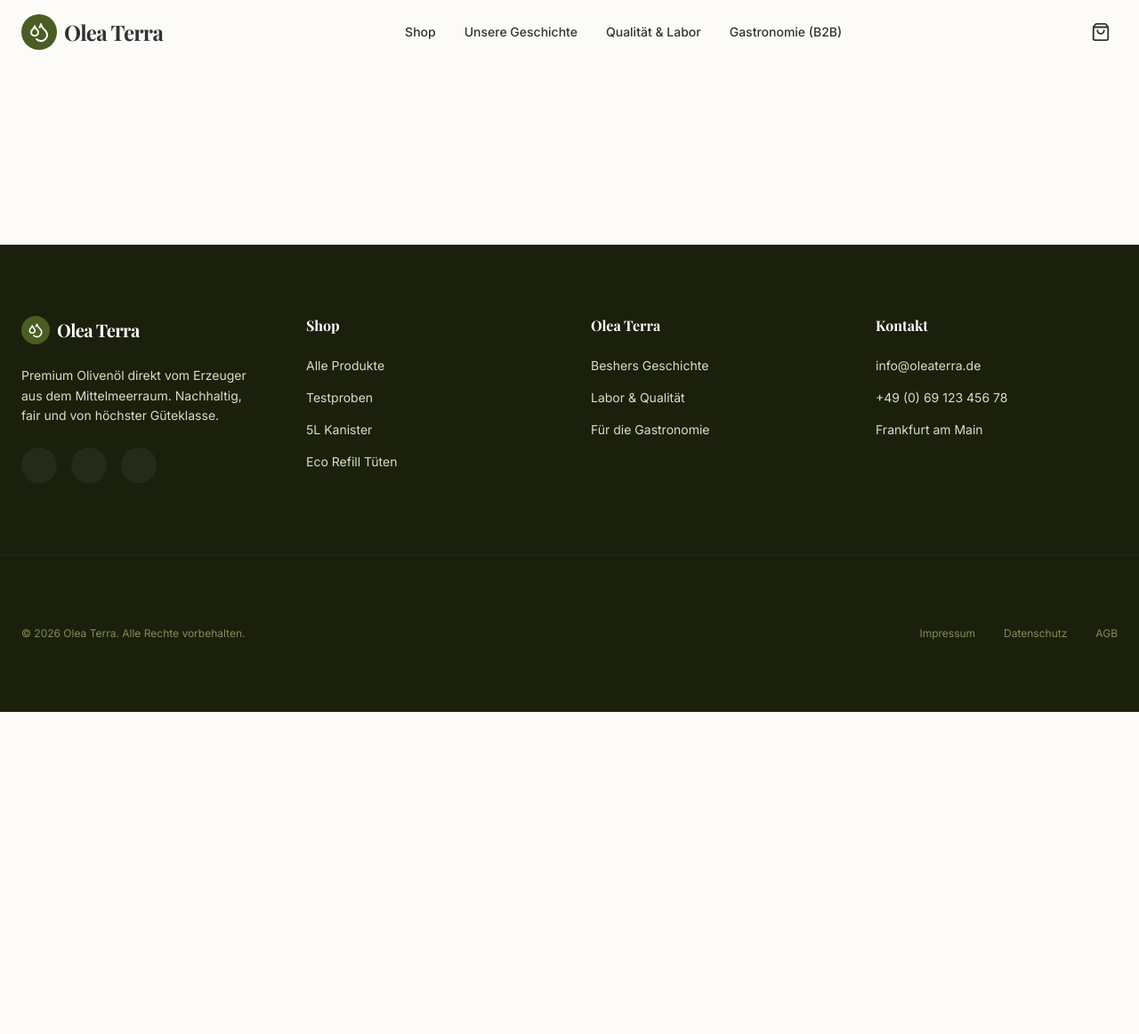
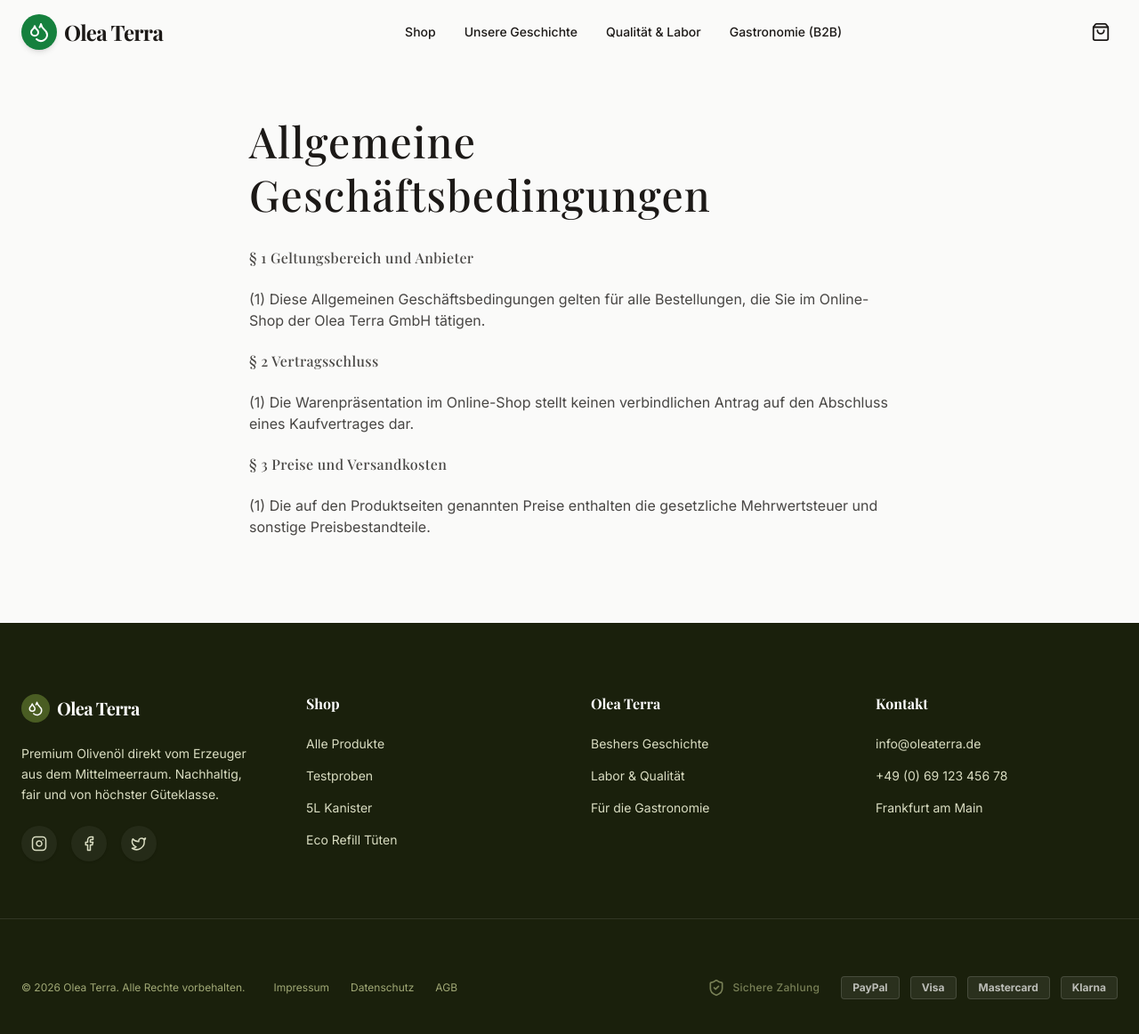
Before and after one commit to Shimadalol/Website-Oliven-Oel, a React (Vite) app in the folder Oliven-l-Beispiel-Website/: page /agb in a window 1280 px wide. Shown: the top 1162 px of the page at 89% size. Before the commit the page ends 800 px from the top, so only its background shows below. Built offline with nearby package versions, Linux system fonts and the light colour scheme; a web font is replaced by a local one.

Commit message:
feat: Implement initial website structure including core pages, navigation, footer, and a functional shopping cart drawer.

```diff
--- a/Oliven-l-Beispiel-Website/src/App.tsx
+++ b/Oliven-l-Beispiel-Website/src/App.tsx
@@ -1,15 +1,20 @@
-import { BrowserRouter, Routes, Route, useLocation } from 'react-router-dom';
-import { motion, AnimatePresence } from 'motion/react';
-import { Navigation } from './components/Navigation';
-import { Footer } from './components/Footer';
-import { CartDrawer } from './components/CartDrawer';
-import { CartProvider } from './context/CartContext';
-import HomePage from './pages/HomePage';
-import StoryPage from './pages/StoryPage';
-import QualityPage from './pages/QualityPage';
-import B2BPage from './pages/B2BPage';
-import CheckoutPage from './pages/CheckoutPage';
-import { useEffect } from 'react';
+import { BrowserRouter, Routes, Route, useLocation } from "react-router-dom";
+import { motion, AnimatePresence } from "motion/react";
+import { Navigation } from "./components/Navigation";
+import { Footer } from "./components/Footer";
+import { CartDrawer } from "./components/CartDrawer";
+import { CartProvider } from "./context/CartContext";
+import { lazy, Suspense, useEffect } from "react";
+
+const HomePage = lazy(() => import("./pages/HomePage"));
+const StoryPage = lazy(() => import("./pages/StoryPage"));
+const QualityPage = lazy(() => import("./pages/QualityPage"));
+const B2BPage = lazy(() => import("./pages/B2BPage"));
+const CheckoutPage = lazy(() => import("./pages/CheckoutPage"));
+const ImpressumPage = lazy(() => import("./pages/ImpressumPage"));
+const DatenschutzPage = lazy(() => import("./pages/DatenschutzPage"));
+const TermsPage = lazy(() => import("./pages/TermsPage"));
+
 function ScrollToTop() {
   const { pathname, hash } = useLocation();
 
@@ -17,11 +22,11 @@
     if (hash) {
       const el = document.querySelector(hash);
       if (el) {
-        el.scrollIntoView({ behavior: 'smooth' });
+        el.scrollIntoView({ behavior: "smooth" });
         return;
       }
     }
-    window.scrollTo({ top: 0, behavior: 'smooth' });
+    window.scrollTo({ top: 0, behavior: "smooth" });
   }, [pathname, hash]);
 
   return null;
@@ -43,13 +48,24 @@
           transition={{ duration: 0.4, ease: "easeOut" }}
           className="flex flex-col grow"
         >
+          <Suspense
+            fallback={
+              <div className="flex grow items-center justify-center p-8">
+                <div className="animate-spin rounded-full h-12 w-12 border-b-2 border-earth-green"></div>
+              </div>
+            }
+          >
             <Routes location={location}>
               <Route path="/" element={<HomePage />} />
               <Route path="/story" element={<StoryPage />} />
               <Route path="/quality" element={<QualityPage />} />
               <Route path="/b2b" element={<B2BPage />} />
               <Route path="/checkout" element={<CheckoutPage />} />
+              <Route path="/impressum" element={<ImpressumPage />} />
+              <Route path="/datenschutz" element={<DatenschutzPage />} />
+              <Route path="/agb" element={<TermsPage />} />
             </Routes>
+          </Suspense>
         </motion.div>
       </AnimatePresence>
       <Footer />
--- a/Oliven-l-Beispiel-Website/src/components/Footer.tsx
+++ b/Oliven-l-Beispiel-Website/src/components/Footer.tsx
@@ -1,4 +1,4 @@
-import { Droplets } from 'lucide-react';
+import { Droplets, CreditCard, ShieldCheck, Instagram, Facebook, Twitter } from 'lucide-react';
 import { Link } from 'react-router-dom';
 
 export function Footer() {
@@ -16,9 +16,15 @@
             Premium Olivenöl direkt vom Erzeuger aus dem Mittelmeerraum. Nachhaltig, fair und von höchster Güteklasse.
           </p>
           <div className="flex gap-4">
-            <div className="w-10 h-10 bg-white/5 rounded-full hover:bg-white/10 transition-colors cursor-pointer" />
-            <div className="w-10 h-10 bg-white/5 rounded-full hover:bg-white/10 transition-colors cursor-pointer" />
-            <div className="w-10 h-10 bg-white/5 rounded-full hover:bg-white/10 transition-colors cursor-pointer" />
+            <a href="#" className="w-10 h-10 bg-white/5 rounded-full hover:bg-harvest-gold hover:text-white transition-all duration-300 flex items-center justify-center cursor-pointer shadow-sm hover:-translate-y-1">
+              <Instagram size={18} />
+            </a>
+            <a href="#" className="w-10 h-10 bg-white/5 rounded-full hover:bg-harvest-gold hover:text-white transition-all duration-300 flex items-center justify-center cursor-pointer shadow-sm hover:-translate-y-1">
+              <Facebook size={18} />
+            </a>
+            <a href="#" className="w-10 h-10 bg-white/5 rounded-full hover:bg-harvest-gold hover:text-white transition-all duration-300 flex items-center justify-center cursor-pointer shadow-sm hover:-translate-y-1">
+              <Twitter size={18} />
+            </a>
           </div>
         </div>
 
@@ -50,12 +56,28 @@
           </ul>
         </div>
       </div>
-      <div className="max-w-7xl mx-auto px-6 pt-20 mt-20 border-t border-white/5 flex flex-col md:flex-row justify-between items-center gap-6 text-xs text-olive-500">
-        <p>© 2026 Olea Terra. Alle Rechte vorbehalten.</p>
-        <div className="flex gap-8">
-          <Link to="#" className="hover:text-white transition-colors">Impressum</Link>
-          <Link to="#" className="hover:text-white transition-colors">Datenschutz</Link>
-          <Link to="#" className="hover:text-white transition-colors">AGB</Link>
+      <div className="max-w-7xl mx-auto px-6 pt-16 mt-16 border-t border-white/10 flex flex-col md:flex-row justify-between items-center gap-8 text-xs text-olive-400">
+        <div className="flex flex-col md:flex-row items-center gap-4 md:gap-8 order-2 md:order-1">
+          <p>© 2026 Olea Terra. Alle Rechte vorbehalten.</p>
+          <div className="flex gap-6">
+            <Link to="/impressum" className="hover:text-white transition-colors">Impressum</Link>
+            <Link to="/datenschutz" className="hover:text-white transition-colors">Datenschutz</Link>
+            <Link to="/agb" className="hover:text-white transition-colors">AGB</Link>
+          </div>
+        </div>
+
+        {/* Logos area */}
+        <div className="flex flex-wrap justify-center gap-6 opacity-70 hover:opacity-100 transition-opacity duration-300 order-1 md:order-2">
+          <div className="flex items-center gap-2">
+            <ShieldCheck size={20} />
+            <span className="font-medium tracking-wide">Sichere Zahlung</span>
+          </div>
+          <div className="flex gap-3 text-white">
+            <div className="px-3 py-1 bg-white/10 rounded border border-white/20 font-bold flex items-center justify-center">PayPal</div>
+            <div className="px-3 py-1 bg-white/10 rounded border border-white/20 font-bold flex items-center justify-center">Visa</div>
+            <div className="px-3 py-1 bg-white/10 rounded border border-white/20 font-bold flex items-center justify-center">Mastercard</div>
+            <div className="px-3 py-1 bg-white/10 rounded border border-white/20 font-bold flex items-center justify-center">Klarna</div>
+          </div>
         </div>
       </div>
     </footer>
--- a/Oliven-l-Beispiel-Website/src/components/Navigation.tsx
+++ b/Oliven-l-Beispiel-Website/src/components/Navigation.tsx
@@ -23,44 +23,44 @@
     <>
       <nav className={cn(
         "fixed top-0 w-full z-50 transition-all duration-300 px-6 py-4",
-        scrolled ? "bg-white/70 backdrop-blur-xl border-b border-black/5 shadow-sm py-3" : "bg-transparent"
+        scrolled ? "bg-warm-white/80 backdrop-blur-xl border-b border-white/20 shadow-sm py-3" : "bg-transparent"
       )}>
         <div className="max-w-7xl mx-auto flex items-center justify-between">
           <Link to="/" className="flex items-center gap-2 cursor-pointer">
-            <div className="w-10 h-10 bg-olive-600 rounded-full flex items-center justify-center text-white">
+            <div className="w-10 h-10 bg-earth-green rounded-full flex items-center justify-center text-white shadow-md">
               <Droplets size={24} />
             </div>
             <span className="text-2xl font-serif font-bold tracking-tight text-charcoal">Olea Terra</span>
           </Link>
 
           <div className="hidden md:flex items-center gap-8">
-            <Link to="/#shop" className={cn("text-sm font-medium hover:text-olive-600 transition-colors duration-200 cursor-pointer", location.pathname === '/' && location.hash === '#shop' && "text-olive-600")}>Shop</Link>
-            <Link to="/story" className={cn("text-sm font-medium hover:text-olive-600 transition-colors duration-200 cursor-pointer", location.pathname === '/story' && "text-olive-600")}>Unsere Geschichte</Link>
-            <Link to="/quality" className={cn("text-sm font-medium hover:text-olive-600 transition-colors duration-200 cursor-pointer", location.pathname === '/quality' && "text-olive-600")}>Qualität & Labor</Link>
-            <Link to="/b2b" className={cn("text-sm font-medium hover:text-olive-600 transition-colors duration-200 cursor-pointer", location.pathname === '/b2b' && "text-olive-600")}>Gastronomie (B2B)</Link>
+            <Link to="/#shop" className={cn("text-sm font-medium hover:text-earth-green transition-colors duration-200 cursor-pointer", location.pathname === '/' && location.hash === '#shop' && "text-earth-green")}>Shop</Link>
+            <Link to="/story" className={cn("text-sm font-medium hover:text-earth-green transition-colors duration-200 cursor-pointer", location.pathname === '/story' && "text-earth-green")}>Unsere Geschichte</Link>
+            <Link to="/quality" className={cn("text-sm font-medium hover:text-earth-green transition-colors duration-200 cursor-pointer", location.pathname === '/quality' && "text-earth-green")}>Qualität & Labor</Link>
+            <Link to="/b2b" className={cn("text-sm font-medium hover:text-earth-green transition-colors duration-200 cursor-pointer", location.pathname === '/b2b' && "text-earth-green")}>Gastronomie (B2B)</Link>
           </div>
 
           <div className="flex items-center gap-4">
             <button
               onClick={toggleCart}
-              className="p-2 hover:bg-olive-100 rounded-full transition-colors duration-200 cursor-pointer relative"
+              className="p-2 hover:bg-earth-green/10 rounded-full transition-colors duration-200 cursor-pointer relative focus:outline-none focus-visible:ring-2 focus-visible:ring-earth-green"
             >
-              <ShoppingBag size={22} />
+              <ShoppingBag size={22} className="text-charcoal" />
               {totalItems > 0 && (
                 <motion.span
                   initial={{ scale: 0 }}
                   animate={{ scale: 1 }}
-                  className="absolute -top-1 -right-1 w-5 h-5 bg-terracotta text-white text-[10px] flex items-center justify-center rounded-full font-bold"
+                  className="absolute -top-1 -right-1 w-5 h-5 bg-harvest-gold text-white text-[10px] flex items-center justify-center rounded-full font-bold shadow-sm"
                 >
                   {totalItems > 99 ? '99+' : totalItems}
                 </motion.span>
               )}
             </button>
             <button
-              className="md:hidden p-2 hover:bg-olive-100 rounded-full transition-colors duration-200 cursor-pointer"
+              className="md:hidden p-2 hover:bg-earth-green/10 rounded-full transition-colors duration-200 cursor-pointer focus:outline-none focus-visible:ring-2 focus-visible:ring-earth-green"
               onClick={() => setIsMenuOpen(!isMenuOpen)}
             >
-              {isMenuOpen ? <X size={24} /> : <Menu size={24} />}
+              {isMenuOpen ? <X size={24} className="text-charcoal" /> : <Menu size={24} className="text-charcoal" />}
             </button>
           </div>
         </div>
--- a/Oliven-l-Beispiel-Website/src/index.css
+++ b/Oliven-l-Beispiel-Website/src/index.css
@@ -9,6 +9,11 @@
   --font-sans: "Inter", ui-sans-serif, system-ui, sans-serif;
   --font-serif: "Playfair Display", ui-serif, Georgia, serif;
   --font-mono: "JetBrains Mono", ui-monospace, SFMono-Regular, monospace;
+
+  --color-earth-green: #15803d;
+  --color-harvest-gold: #ca8a04;
+  --color-warm-white: #fafaf9;
+  --color-charcoal: #1c1917;
 
   --color-olive-50: #fdfbf7;
   --color-olive-100: #eceddf;
@@ -23,12 +28,11 @@
   --color-olive-950: #1a200c;
 
   --color-terracotta: #e2725b;
-  --color-charcoal: #2d3436;
 }
 
 @layer base {
   body {
-    @apply bg-olive-50 text-charcoal font-sans antialiased selection:bg-olive-200 selection:text-olive-900;
+    @apply bg-warm-white text-charcoal font-sans antialiased selection:bg-earth-green/20 selection:text-charcoal;
   }
 
   h1,
--- a/Oliven-l-Beispiel-Website/src/pages/B2BPage.tsx
+++ b/Oliven-l-Beispiel-Website/src/pages/B2BPage.tsx
@@ -73,8 +73,9 @@
 
             <div className="relative">
               <img
-                src="https://images.unsplash.com/photo-1414235077428-338989a2e8c0?auto=format&fit=crop&q=80&w=1000"
+                src="https://images.unsplash.com/photo-1414235077428-338989a2e8c0?auto=format&fit=crop&fm=webp&q=80&w=1000"
                 alt="Restaurant Küche"
+                loading="lazy"
                 className="rounded-[40px] shadow-2xl"
                 referrerPolicy="no-referrer"
               />
--- /dev/null
+++ b/Oliven-l-Beispiel-Website/src/pages/DatenschutzPage.tsx
@@ -0,0 +1,26 @@
+import { motion } from 'motion/react';
+
+export default function DatenschutzPage() {
+  return (
+    <motion.main
+      initial={{ opacity: 0, y: 10 }}
+      animate={{ opacity: 1, y: 0 }}
+      exit={{ opacity: 0 }}
+      transition={{ duration: 0.6, ease: "easeOut" }}
+      className="grow pt-32 pb-24"
+    >
+      <div className="max-w-3xl mx-auto px-6">
+        <h1 className="text-4xl md:text-5xl mb-8">Datenschutzerklärung</h1>
+        <div className="prose prose-olive max-w-none text-charcoal/80 space-y-6">
+          <h2>1. Datenschutz auf einen Blick</h2>
+          <p>Allgemeine Hinweise: Die folgenden Hinweise geben einen einfachen Überblick darüber, was mit Ihren personenbezogenen Daten passiert, wenn Sie diese Website besuchen.</p>
+          <h2>2. Datenerfassung auf dieser Website</h2>
+          <p>Die Datenverarbeitung auf dieser Website erfolgt durch den Websitebetreiber. Dessen Kontaktdaten können Sie dem Impressum dieser Website entnehmen.</p>
+          <h2>3. Analyse-Tools und Tools von Drittanbietern</h2>
+          <p>Beim Besuch dieser Website kann Ihr Surf-Verhalten statistisch ausgewertet werden. Das geschieht vor allem mit sogenannten Analyseprogrammen.</p>
+          {/* Add more placeholder text as needed */}
+        </div>
+      </div>
+    </motion.main>
+  );
+}
--- /dev/null
+++ b/Oliven-l-Beispiel-Website/src/pages/ImpressumPage.tsx
@@ -0,0 +1,24 @@
+import { motion } from 'motion/react';
+
+export default function ImpressumPage() {
+  return (
+    <motion.main
+      initial={{ opacity: 0, y: 10 }}
+      animate={{ opacity: 1, y: 0 }}
+      exit={{ opacity: 0 }}
+      transition={{ duration: 0.6, ease: "easeOut" }}
+      className="grow pt-32 pb-24"
+    >
+      <div className="max-w-3xl mx-auto px-6">
+        <h1 className="text-4xl md:text-5xl mb-8">Impressum</h1>
+        <div className="prose prose-olive max-w-none text-charcoal/80 space-y-6">
+          <p><strong>Angaben gemäß § 5 TMG</strong></p>
+          <p>Olea Terra GmbH<br />Musterstraße 123<br />60311 Frankfurt am Main</p>
+          <p><strong>Vertreten durch:</strong><br />Besher Muster</p>
+          <p><strong>Kontakt:</strong><br />Telefon: +49 (0) 69 123 456 78<br />E-Mail: info@oleaterra.de</p>
+          <p><strong>Umsatzsteuer-ID:</strong><br />Umsatzsteuer-Identifikationsnummer gemäß § 27 a Umsatzsteuergesetz:<br />DE 123456789</p>
+        </div>
+      </div>
+    </motion.main>
+  );
+}
--- /dev/null
+++ b/Oliven-l-Beispiel-Website/src/pages/TermsPage.tsx
@@ -0,0 +1,26 @@
+import { motion } from 'motion/react';
+
+export default function TermsPage() {
+  return (
+    <motion.main
+      initial={{ opacity: 0, y: 10 }}
+      animate={{ opacity: 1, y: 0 }}
+      exit={{ opacity: 0 }}
+      transition={{ duration: 0.6, ease: "easeOut" }}
+      className="grow pt-32 pb-24"
+    >
+      <div className="max-w-3xl mx-auto px-6">
+        <h1 className="text-4xl md:text-5xl mb-8">Allgemeine Geschäftsbedingungen</h1>
+        <div className="prose prose-olive max-w-none text-charcoal/80 space-y-6">
+          <h2>§ 1 Geltungsbereich und Anbieter</h2>
+          <p>(1) Diese Allgemeinen Geschäftsbedingungen gelten für alle Bestellungen, die Sie im Online-Shop der Olea Terra GmbH tätigen.</p>
+          <h2>§ 2 Vertragsschluss</h2>
+          <p>(1) Die Warenpräsentation im Online-Shop stellt keinen verbindlichen Antrag auf den Abschluss eines Kaufvertrages dar.</p>
+          <h2>§ 3 Preise und Versandkosten</h2>
+          <p>(1) Die auf den Produktseiten genannten Preise enthalten die gesetzliche Mehrwertsteuer und sonstige Preisbestandteile.</p>
+          {/* Add more placeholder text as needed */}
+        </div>
+      </div>
+    </motion.main>
+  );
+}
```
Also changed, not shown: Oliven-l-Beispiel-Website/src/components/CartDrawer.tsx (+25 -25 lines), Oliven-l-Beispiel-Website/src/data.ts (+7 -7 lines), Oliven-l-Beispiel-Website/src/pages/HomePage.tsx (+25 -14 lines), Oliven-l-Beispiel-Website/src/pages/StoryPage.tsx (+25 -17 lines). Lines whose indentation alone changed are shown as unchanged.
